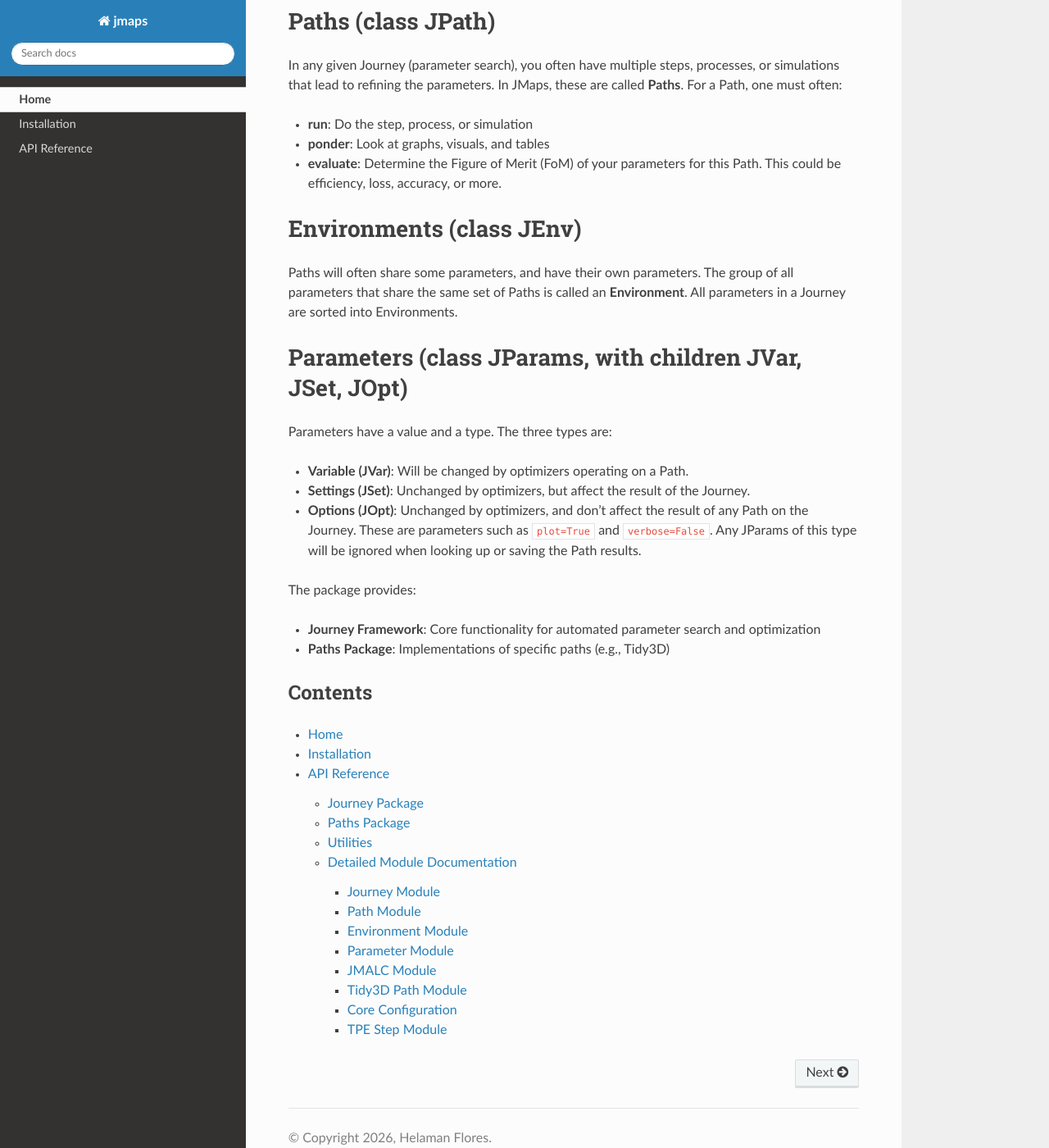
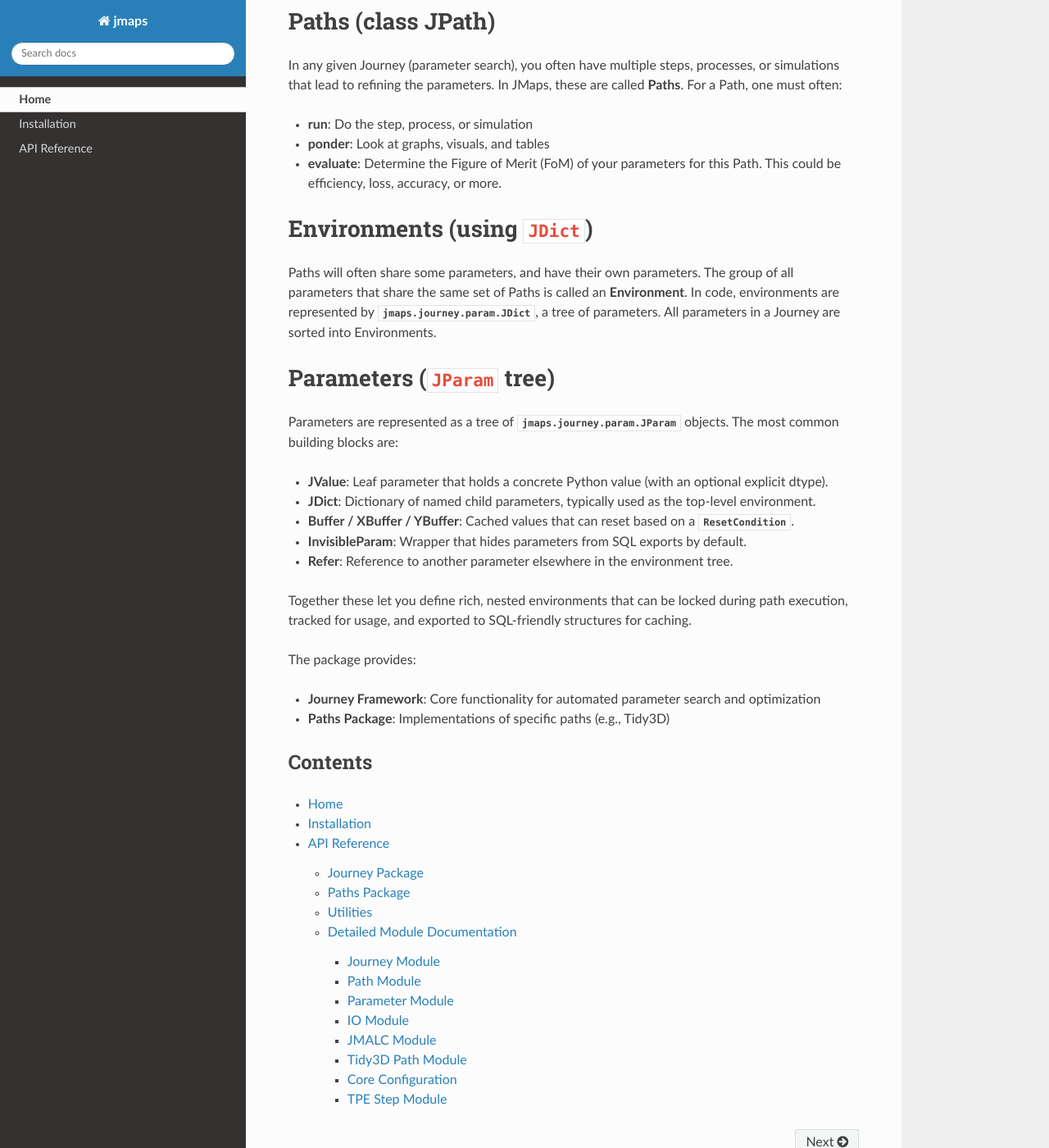
Before and after one commit to Sephiram591/JourneyMAPS, a Sphinx documentation site: the page built from docs/index.rst, in a window 1280 px wide and 1400 px high, scrolled down 894 px. Shown: the whole window at 82% size. Built offline with Sphinx 7.4.7 and the Read the Docs theme 3.1.0, drawn with Linux system fonts in a browser that asks for light colours.

Commit message:
Updated read the docs

```diff
--- a/docs/api.rst
+++ b/docs/api.rst
@@ -60,19 +60,19 @@ Path Module
    :undoc-members:
    :show-inheritance:
 
-Environment Module
-~~~~~~~~~~~~~~~~~~
+Parameter Module
+~~~~~~~~~~~~~~~~
 
-.. automodule:: jmaps.journey.environment
+.. automodule:: jmaps.journey.param
    :noindex:
    :members:
    :undoc-members:
    :show-inheritance:
 
-Parameter Module
-~~~~~~~~~~~~~~~~
+IO Module
+~~~~~~~~~
 
-.. automodule:: jmaps.journey.param
+.. automodule:: jmaps.journey.io
    :noindex:
    :members:
    :undoc-members:
--- a/docs/index.rst
+++ b/docs/index.rst
@@ -40,23 +40,28 @@ lead to refining the parameters. In JMaps, these are called **Paths**. For a Pat
 - **evaluate**: Determine the Figure of Merit (FoM) of your parameters for this Path.
   This could be efficiency, loss, accuracy, or more.
 
-Environments (class JEnv)
-=========================
+Environments (using ``JDict``)
+==============================
 
 Paths will often share some parameters, and have their own parameters.
 The group of all parameters that share the same set of Paths is called an **Environment**.
+In code, environments are represented by :class:`jmaps.journey.param.JDict`, a tree of parameters.
 All parameters in a Journey are sorted into Environments.
 
-Parameters (class JParams, with children JVar, JSet, JOpt)
-==========================================================
+Parameters (``JParam`` tree)
+============================
 
-Parameters have a value and a type. The three types are:
+Parameters are represented as a tree of :class:`jmaps.journey.param.JParam` objects.
+The most common building blocks are:
 
-- **Variable (JVar)**: Will be changed by optimizers operating on a Path.
-- **Settings (JSet)**: Unchanged by optimizers, but affect the result of the Journey.
-- **Options (JOpt)**: Unchanged by optimizers, and don't affect the result of any Path on the Journey.
-  These are parameters such as ``plot=True`` and ``verbose=False``. Any JParams of this type will
-  be ignored when looking up or saving the Path results.
+- **JValue**: Leaf parameter that holds a concrete Python value (with an optional explicit dtype).
+- **JDict**: Dictionary of named child parameters, typically used as the top-level environment.
+- **Buffer / XBuffer / YBuffer**: Cached values that can reset based on a :class:`ResetCondition`.
+- **InvisibleParam**: Wrapper that hides parameters from SQL exports by default.
+- **Refer**: Reference to another parameter elsewhere in the environment tree.
+
+Together these let you define rich, nested environments that can be locked during path execution,
+tracked for usage, and exported to SQL-friendly structures for caching.
 
 The package provides:
 
```
